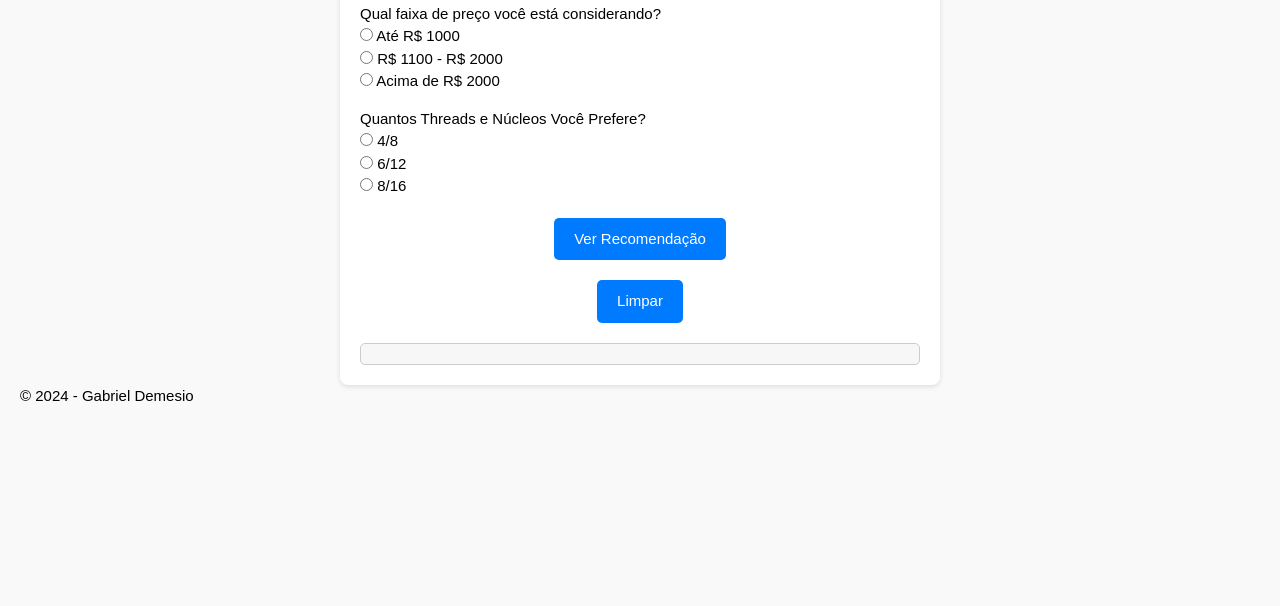
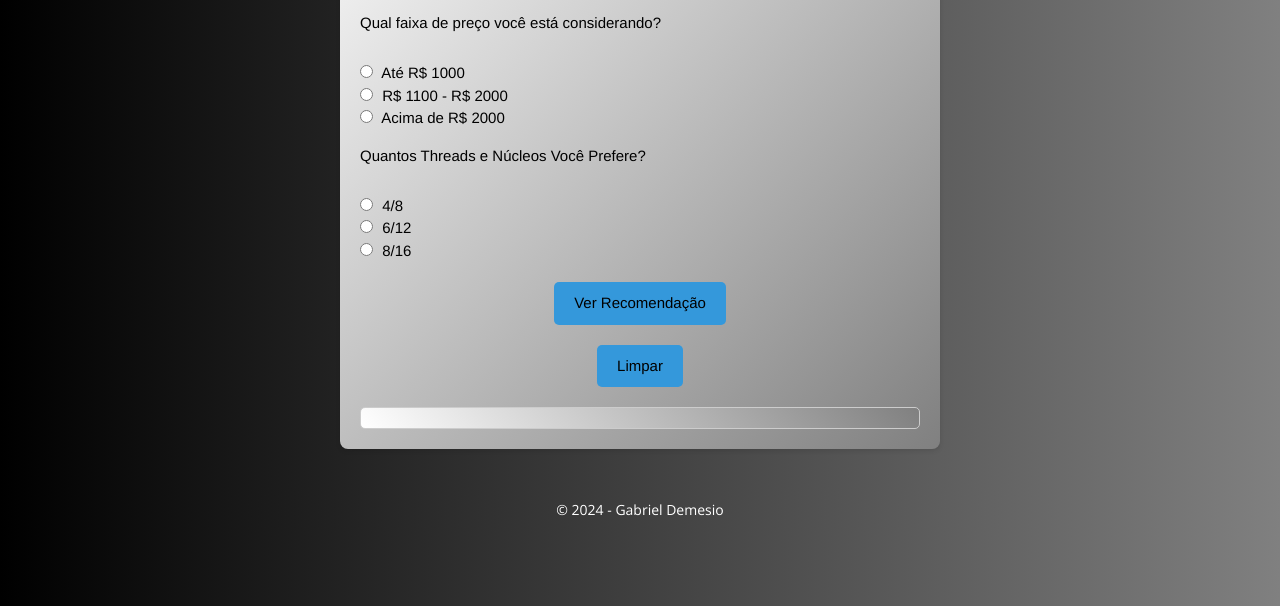
Before and after one commit to GabrielDemesio/-SequenceOfQuestions, a plain HTML site: page index.html in a window 1280 px wide. Shown: the part 194-800 px from the top of the page. Drawn offline with nearby package versions, Linux system fonts and the light colour scheme.

Commit message:
Update style.css

```diff
--- a/style.css
+++ b/style.css
@@ -1,21 +1,37 @@
 body {
-    font-family: Arial, sans-serif;
-    background-color: #f9f9f9;
+    font-family: 'Open Sans', sans-serif;
     margin: 0;
-    padding: 20px;
+    padding: 0;
+    background: linear-gradient(90deg, rgb(0, 0, 0), grey);
+    color: black;
 }
 
 .container {
+    font-family: Helvetica, Arial, sans-serif;
+    font-size: 15px;
     max-width: 600px;
-    margin: 0 auto;
-    background-color: #fff;
+    margin: 20px auto;
+    background: linear-gradient(135deg, #fff, grey);
     padding: 20px;
     border-radius: 8px;
     box-shadow: 0 2px 5px rgba(0, 0, 0, 0.1);
 }
 
+header {
+    text-align: center;
+    margin-bottom: 20px;
+}
+
+header img {
+    width: 80px;
+    height: 80px;
+    margin-bottom: 10px;
+}
+
 h1 {
-    color: #333;
+    font-family: 'Open Sans', sans-serif;
+    font-size: 24px;
+    color: black;
     text-align: center;
 }
 
@@ -23,25 +39,45 @@ h1 {
     margin-bottom: 15px;
 }
 
+label {
+    display: block;
+    margin-bottom: 5px;
+}
+
+input[type="radio"] {
+    margin-right: 5px;
+}
+
 button {
     display: block;
     margin: 20px auto 0;
     padding: 10px 20px;
-    background-color: #007bff;
-    color: #fff;
+    background-color: #3498db;
+    color: black;
     border: none;
     border-radius: 5px;
     cursor: pointer;
 }
 
 button:hover {
-    background-color: #0056b3;
+    background: linear-gradient(45deg, #2980b9, rgb(4, 201, 255));
 }
 
 #result {
     margin-top: 20px;
     padding: 10px;
-    background-color: #f7f7f7;
+    background: linear-gradient(50deg, #fff, grey);
     border: 1px solid #ccc;
     border-radius: 5px;
+    color: black;
+    font-size: 15px;
 }
+
+.footer {
+    margin-top: 40px;
+    text-align: center;
+    font-size: 14px;
+    color: white;
+    background: linear-gradient(90deg, rgb(0, 0, 0), grey);
+    padding: 10px 0;
+}
```
